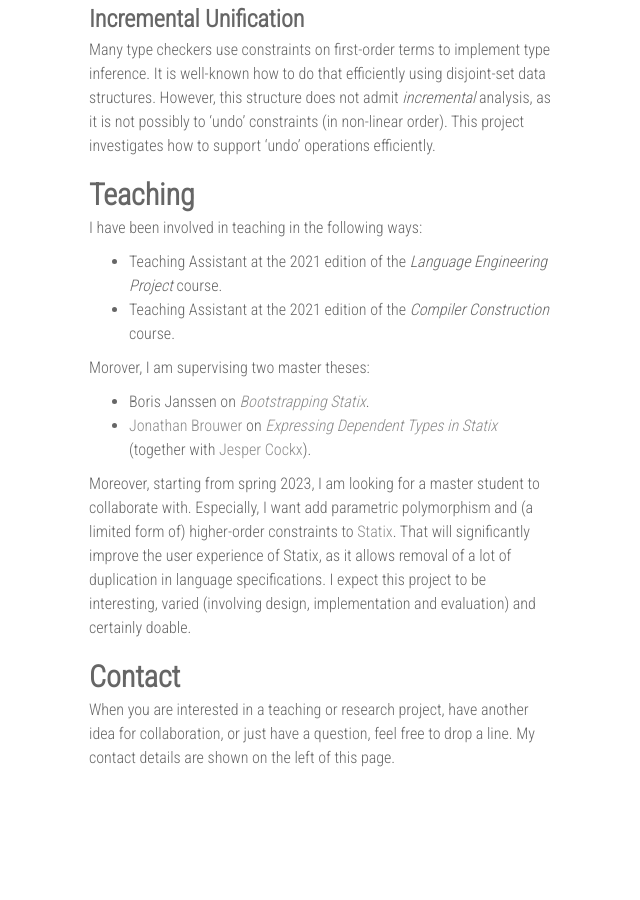
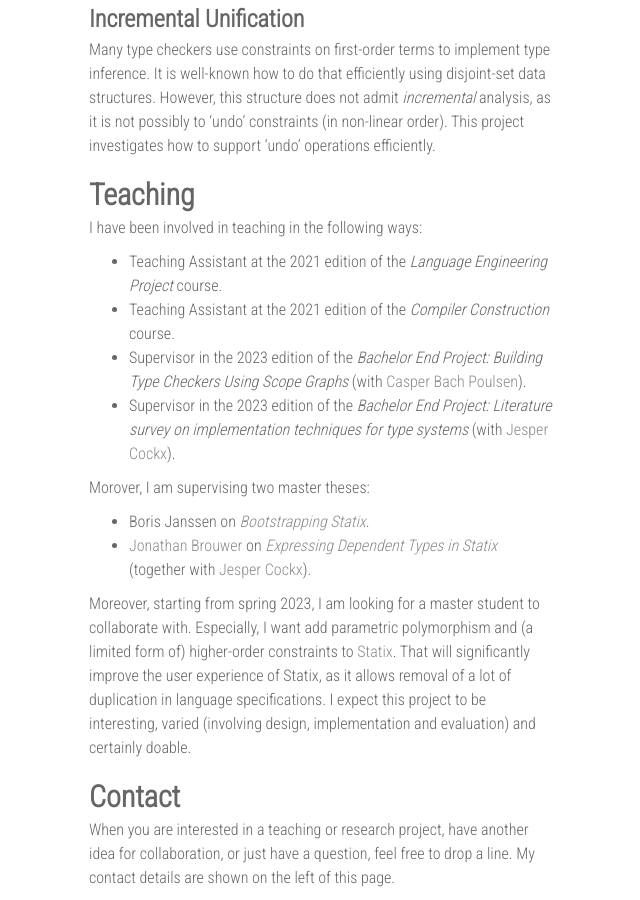
Before and after one commit to aronzwaan/aronzwaan.github.io, a Jekyll site: the page built from index.md, in a window 1280 px wide and 900 px high, scrolled down 1177 px. Shown: the whole window, without its empty margins (501-1141 px from the left). Built offline with Jekyll 4.4.1, drawn with Linux system fonts in a browser that asks for light colours; nearby versions of some CDN libraries; before the commit the page ends 1957 px from its top, so only the background shows below that.

Commit message:
Add bachelor end projects.

```diff
--- a/index.md
+++ b/index.md
@@ -70,6 +70,8 @@ investigates how to support 'undo' operations efficiently.
 I have been involved in teaching in the following ways:
 - Teaching Assistant at the 2021 edition of the _Language Engineering Project_ course.
 - Teaching Assistant at the 2021 edition of the _Compiler Construction_ course.
+- Supervisor in the 2023 edition of the _Bachelor End Project: Building Type Checkers Using Scope Graphs_ (with [Casper Bach Poulsen](http://casperbp.net/)).
+- Supervisor in the 2023 edition of the _Bachelor End Project: Literature survey on implementation techniques for type systems_ (with [Jesper Cockx](https://jesper.sikanda.be/)).
 
 Morover, I am supervising two master theses:
 - Boris Janssen on [_Bootstrapping Statix_](http://pl.ewi.tudelft.nl/master-projects/master/2021/05/15/bootstrapping-and-generics-in-statix/).
```
